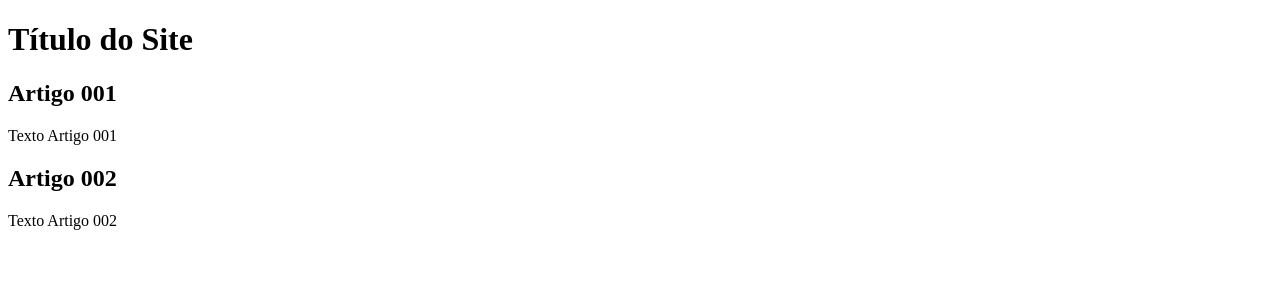
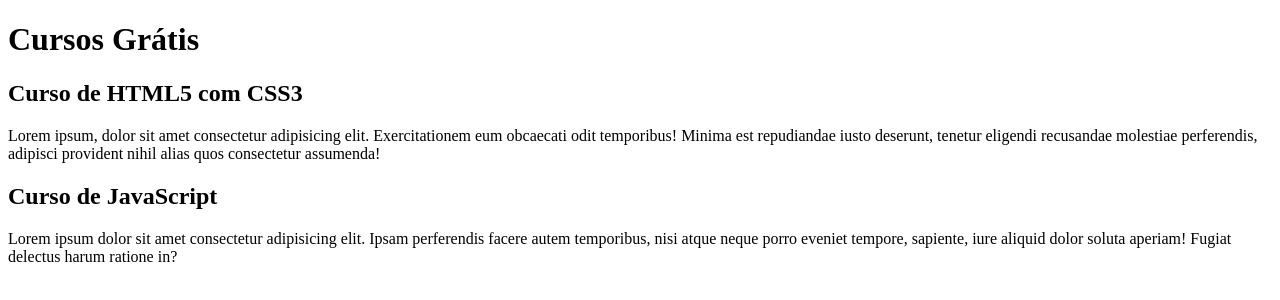
Before and after one commit to IsabellaBarceloss/projeto-site, a plain HTML site: page index.html in a window 1280 px wide. Drawn offline with Linux system fonts and the light colour scheme.

Commit message:
comecei a escrever o conteúdo

```diff
--- a/index.html
+++ b/index.html
@@ -3,20 +3,20 @@
 <head>
     <meta charset="UTF-8">
     <meta name="viewport" content="width=device-width, initial-scale=1.0">
-    <title>Título do Site</title>
+    <title></title>
 </head>
 <body>
     <main>
         <header>
-            <h1>Título do Site</h1>
+            <h1>Cursos Grátis</h1>
         </header>
         <article>
-            <h2>Artigo 001</h2>
-            <p>Texto Artigo 001</p>
+            <h2>Curso de HTML5 com CSS3</h2>
+            <p>Lorem ipsum, dolor sit amet consectetur adipisicing elit. Exercitationem eum obcaecati odit temporibus! Minima est repudiandae iusto deserunt, tenetur eligendi recusandae molestiae perferendis, adipisci provident nihil alias quos consectetur assumenda!</p>
         </article>
         <article>
-            <h2>Artigo 002</h2>
-            <p>Texto Artigo 002</p>
+            <h2>Curso de JavaScript</h2>
+            <p>Lorem ipsum dolor sit amet consectetur adipisicing elit. Ipsam perferendis facere autem temporibus, nisi atque neque porro eveniet tempore, sapiente, iure aliquid dolor soluta aperiam! Fugiat delectus harum ratione in?</p>
         </article>
     </main>
 </body>
```
